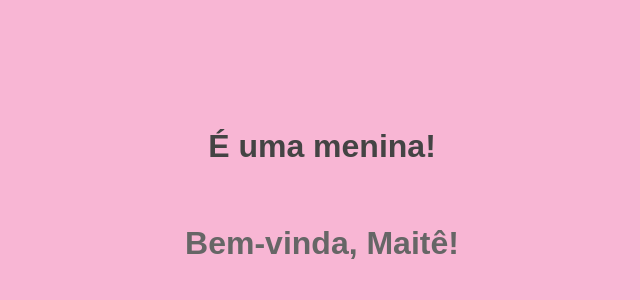
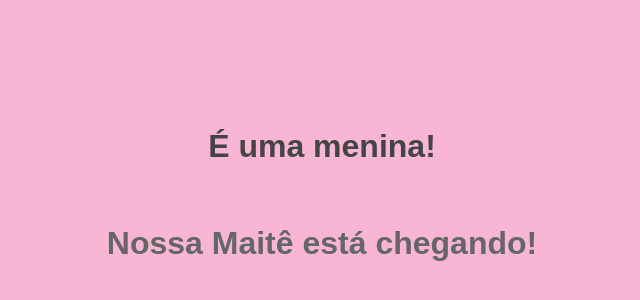
Before and after one commit to aguirre0898/Revelacao2, a plain HTML site: page revelacao.html in a window 1280 px wide. Shown: the part 208-508 px from the top of the page, without its empty margins (318-958 px from the left). Drawn offline with Linux system fonts and the light colour scheme.

Commit message:
Atualizar o revelacao.html

```diff
--- a/revelacao.html
+++ b/revelacao.html
@@ -9,7 +9,7 @@
 <body
     <div class="revelacao">
         <h1>É uma menina!</h1>
-        <h2>Bem-vinda, Maitê!</h2>
+        <h2>Nossa Maitê está chegando!</h2>
         <div class="confetes"></div>
     </div>
 
```
